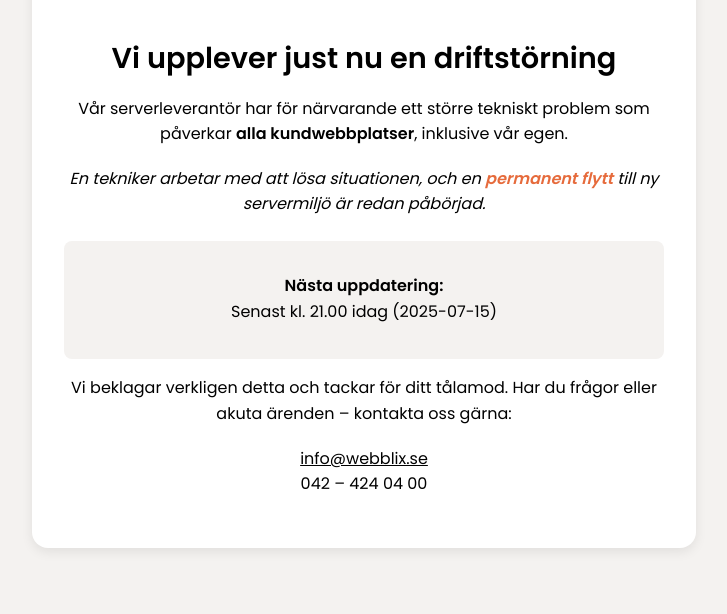
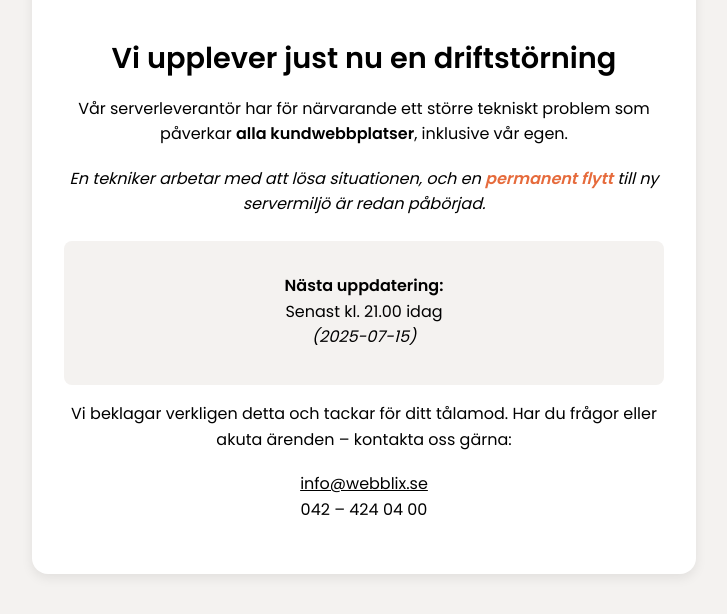
Before and after one commit to webblix/webblix-status, a plain HTML site: page index.html in a window 1280 px wide. Shown: the part 162-776 px from the top of the page, without its empty margins (276-1003 px from the left). Drawn offline with Linux system fonts and the light colour scheme.

Commit message:
Update index.html

```diff
--- a/index.html
+++ b/index.html
@@ -64,7 +64,8 @@
     </p>
 
     <div class="box">
-      <p><strong>Nästa uppdatering:</strong><br> Senast kl. 21.00 idag (2025-07-15)</p>
+      <p><strong>Nästa uppdatering:</strong><br> Senast kl. 21.00 idag
+        <br><i>(2025-07-15)</i></p>
     </div>
 
     <p>
```
